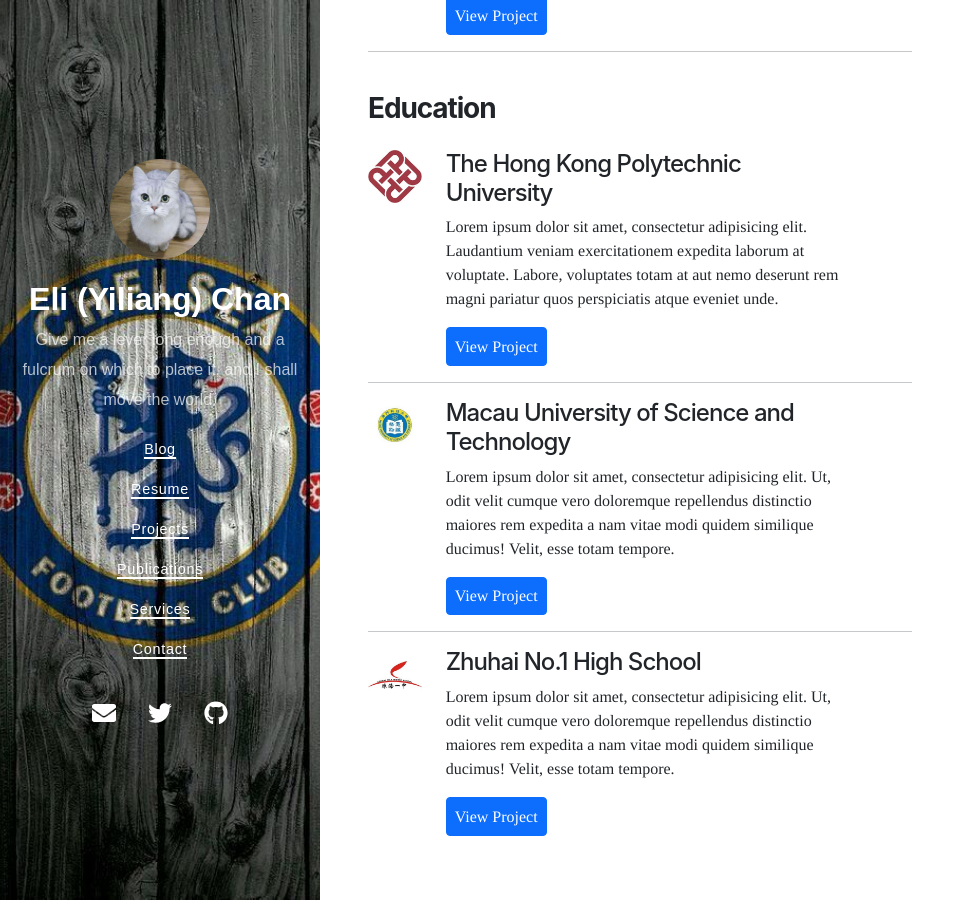
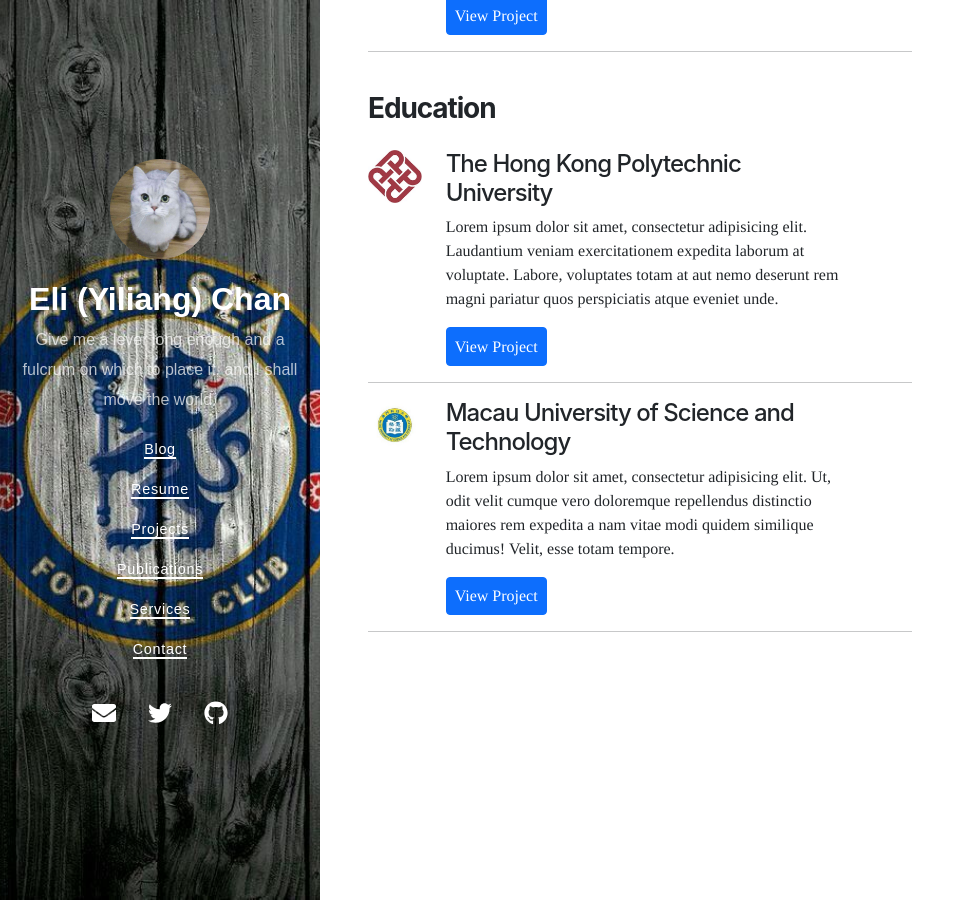
Before and after one commit to elichan5168/eli5168.github.io, a Jekyll site: the page built from md/Resume.md, in a window 1280 px wide and 900 px high, scrolled down 685 px. Shown: the whole window, without its empty margins (0-975 px from the left). Built offline with Jekyll 4.4.1, drawn with Linux system fonts in a browser that asks for light colours; nearby versions of some CDN libraries.

Commit message:
Add files via upload

```diff
--- a/md/Resume.md
+++ b/md/Resume.md
@@ -95,18 +95,6 @@ Eli Chan is a couch potato and a member of IEEE.
       <!-- /.row -->
       <hr>
       <!-- Project Three -->
-      <div class="row">
-        <div class=" col-md-2">
-          <a href="#">
-            <img class="img-fluid rounded mb-2 mb-md-0" src="{{ site.baseurl }}/assets/imgs/resume/1.jfif" alt="" width="144" height="96.771">
-          </a>
-        </div>
-        <div class=" col-md-9">
-          <h4>Zhuhai No.1 High School</h4>
-          <p>Lorem ipsum dolor sit amet, consectetur adipisicing elit. Ut, odit velit cumque vero doloremque repellendus distinctio maiores rem expedita a nam vitae modi quidem similique ducimus! Velit, esse totam tempore.</p>
-          <a class="btn btn-primary" href="#">View Project</a>
-        </div>
-      </div>
       <!-- /.row -->
       <!-- Project Four -->
       <!-- /.row -->
```
Also changed, not shown: md/Contact.md (+1 -1 lines).
